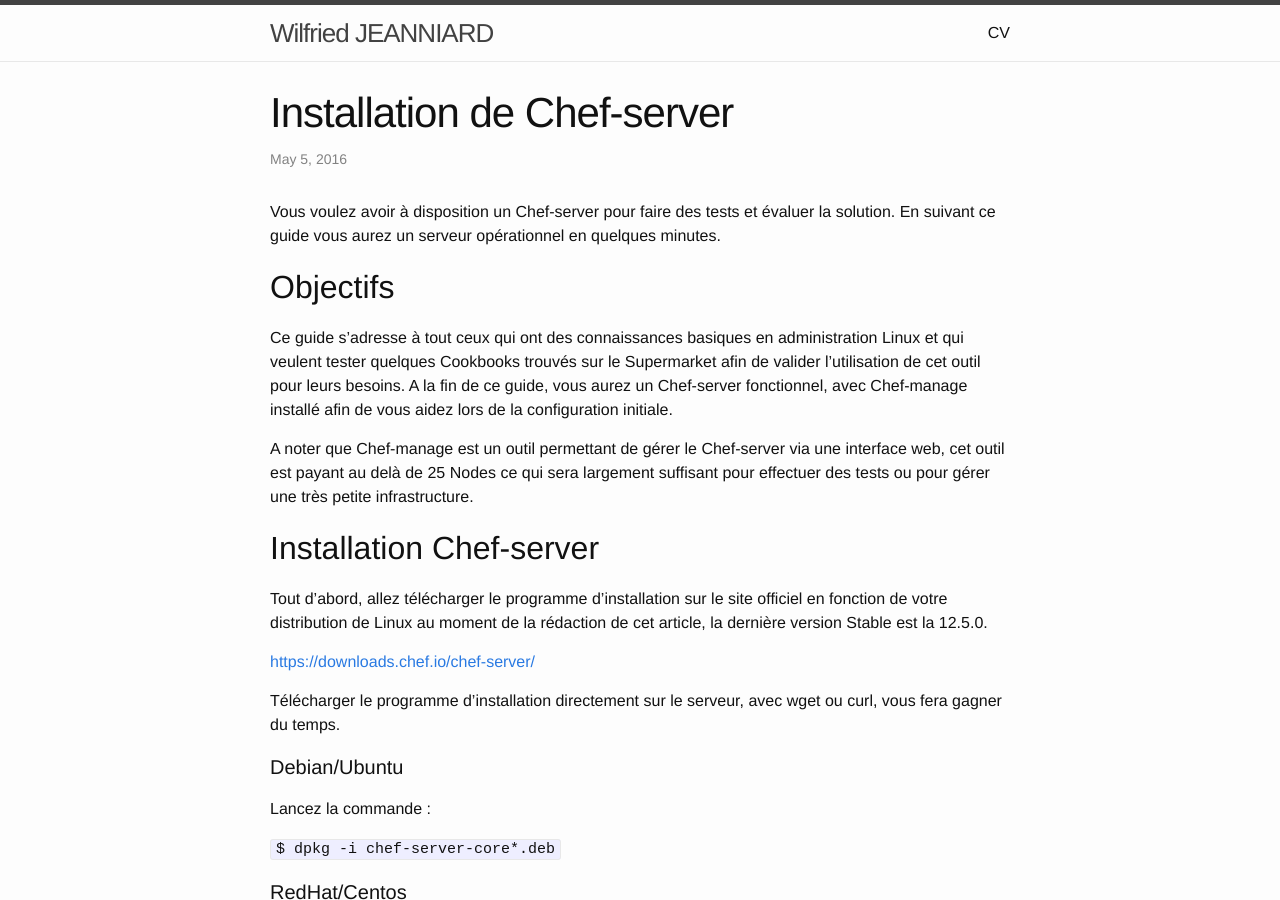
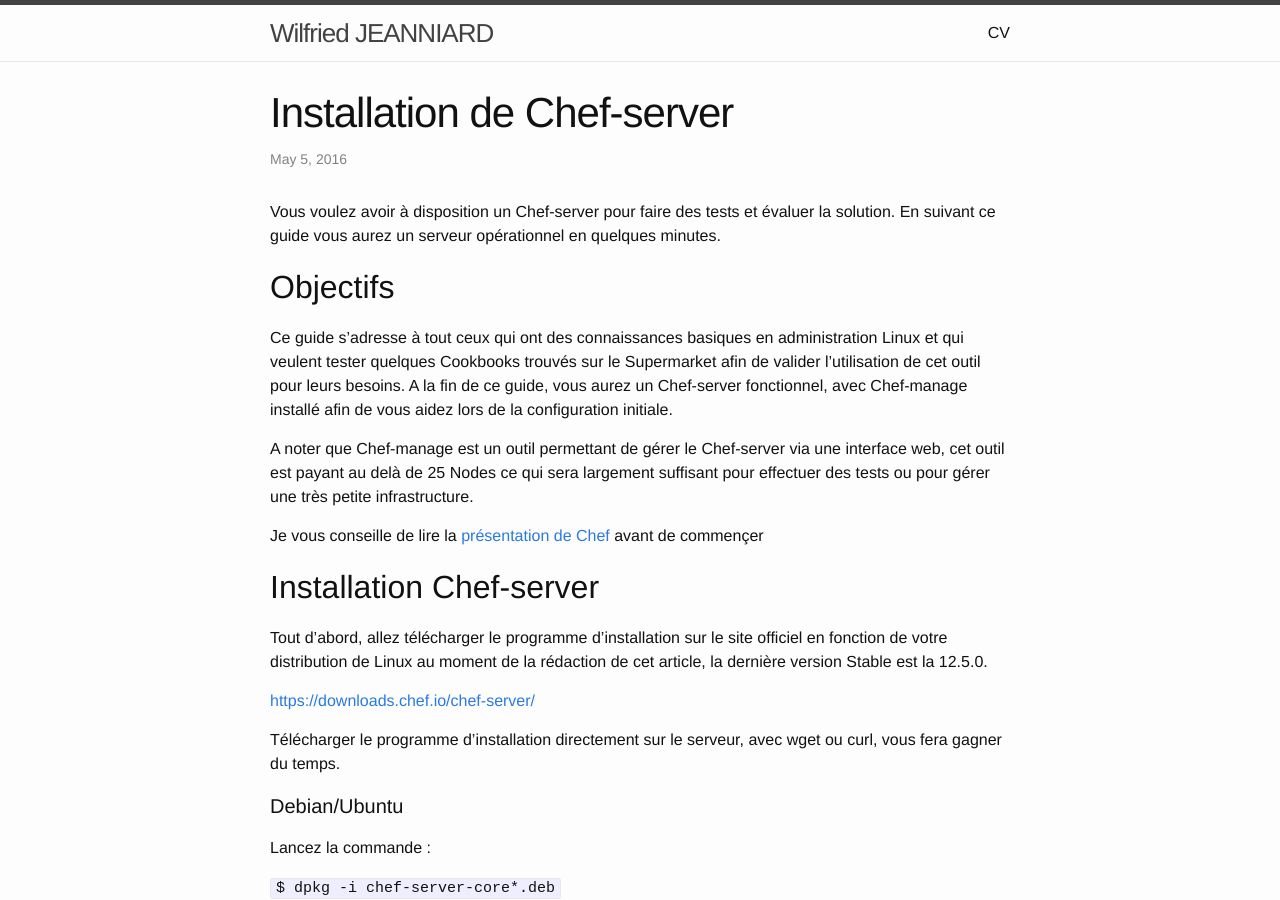
Before and after one commit to willoucom/willoucom.github.io, a Jekyll site: the page built from _posts/2016-05-05-installation-chef.markdown, in a window 1280 px wide and 900 px high. Built offline with Jekyll 4.4.1, drawn with Linux system fonts in a browser that asks for light colours.

Commit message:
Ajout référence

```diff
--- a/_posts/2016-05-05-installation-chef.markdown
+++ b/_posts/2016-05-05-installation-chef.markdown
@@ -11,6 +11,9 @@ Vous voulez avoir à disposition un Chef-server pour faire des tests et évaluer
 Ce guide s’adresse à tout ceux qui ont des connaissances basiques en administration Linux et qui veulent tester quelques Cookbooks trouvés sur le Supermarket afin de valider l’utilisation de cet outil pour leurs besoins. A la fin de ce guide, vous aurez un Chef-server fonctionnel, avec Chef-manage installé afin de vous aidez lors de la configuration initiale.
 
 A noter que Chef-manage est un outil permettant de gérer le Chef-server via une interface web, cet outil est payant au delà de 25 Nodes ce qui sera largement suffisant pour effectuer des tests ou pour gérer une très petite infrastructure.
+
+Je vous conseille de lire la [présentation de Chef]({% post_url 2016-05-01-presentation-chef %}) avant de commençer
+
 
 ## Installation Chef-server
 Tout d’abord, allez télécharger le programme d’installation sur le site officiel en fonction de votre distribution de Linux au moment de la rédaction de cet article, la dernière version Stable est la 12.5.0.
```
